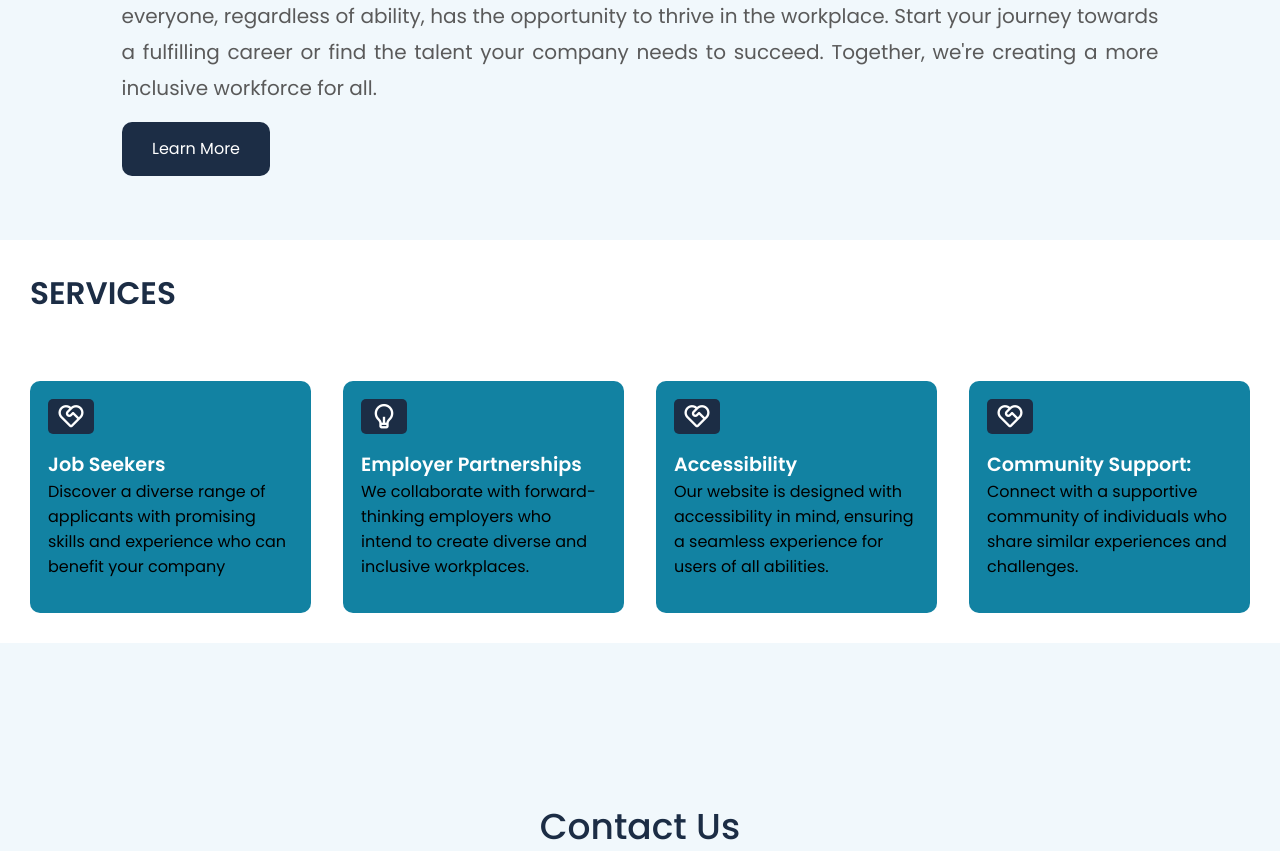
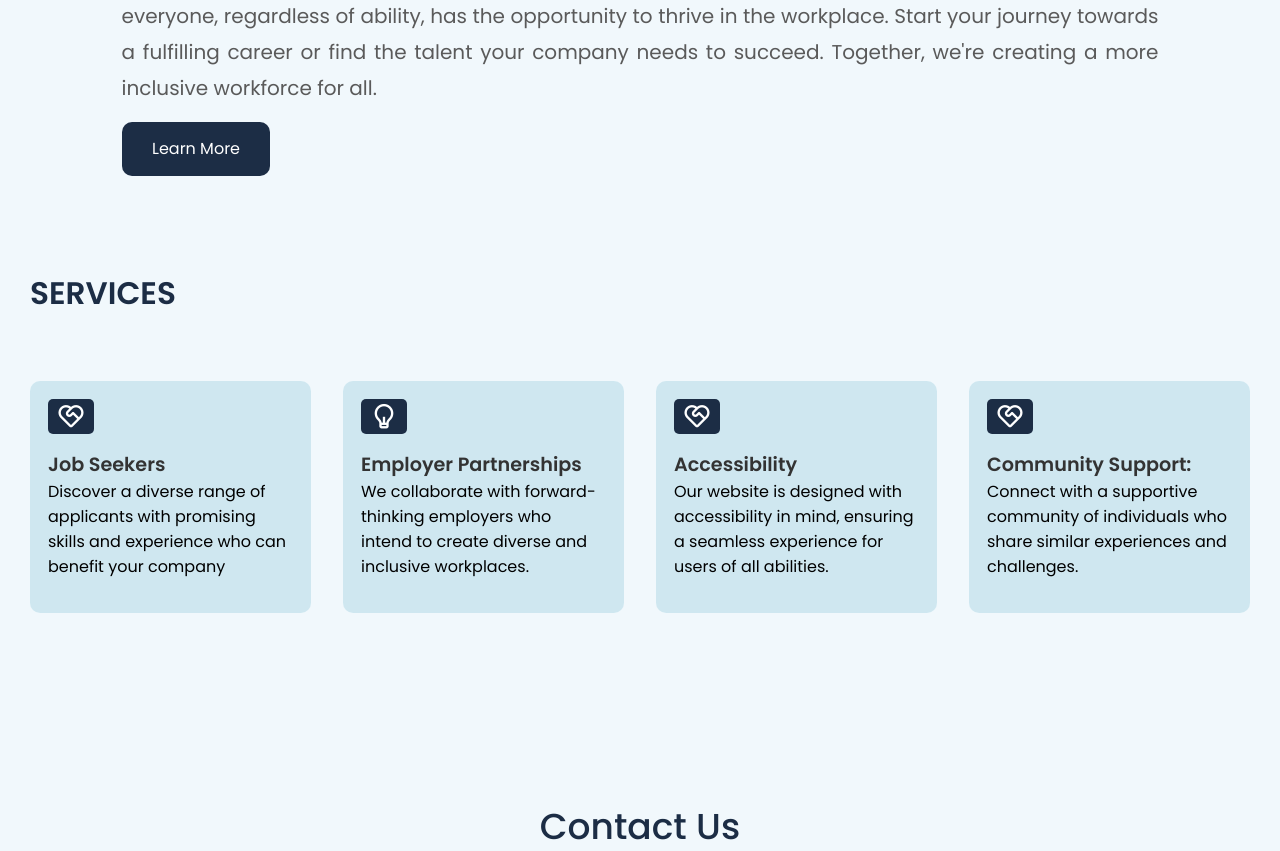
Before and after one commit to carla-dimaandal/TrabahadoorJobPortal, a PHP site: page / in a window 1280 px wide. Shown: the part 1437-2288 px from the top of the page. Run offline with PHP 8.4, Linux system fonts and the light colour scheme.

Commit message:
Update style.css

```diff
--- a/style.css
+++ b/style.css
@@ -362,7 +362,7 @@ header .container{
 .services-container{
     display: inline-block;
     padding: 30px;
-    background-color:var(--whiteColor);
+
 }
 .services-header{
     font-size:1.3em;
@@ -400,7 +400,7 @@ header .container{
 }
 .services-card{
     padding: 1rem;
-    background-color: var(--primaryColor);
+    background-color: rgb(173, 216, 230, 0.5);
     border: 2px solid transparent;
     border-radius: 10px;
     transition: 0.3s;
@@ -423,7 +423,7 @@ header .container{
     margin-bottom: .5 rem;
     font-size: 1.2rem;
     font-weight: 600;
-    color: var(--whiteColor);
+    color: var(--blackColor);
 }
 .services-card p{
     margin-bottom: 1rem;
```
